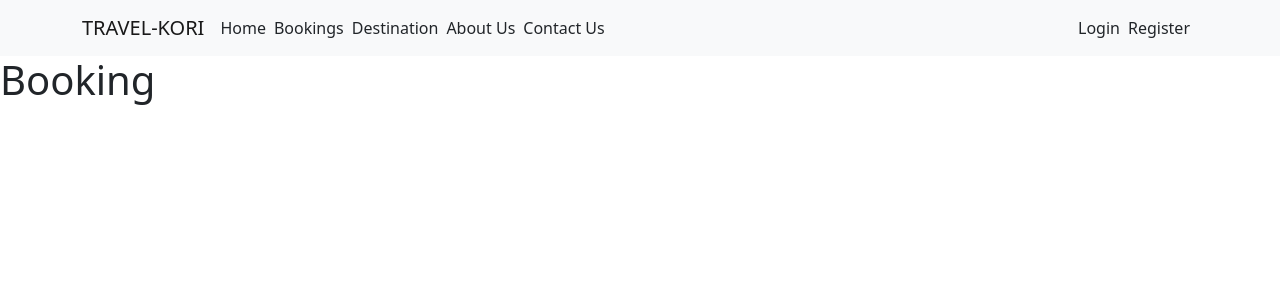
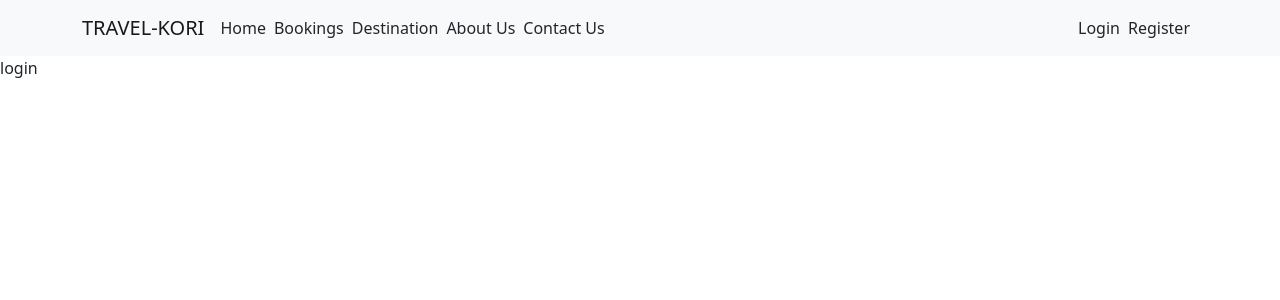
Before and after one commit to EhsanEIK/travel-kori-website, a React (Create React App) app: page /login in a window 1280 px wide. Shown: the top 300 px of the page. Built offline with nearby package versions, Linux system fonts and the light colour scheme.

Commit message:
updated navbar

```diff
--- a/src/Pages/Shared/Menubar/Menubar.js
+++ b/src/Pages/Shared/Menubar/Menubar.js
@@ -20,8 +20,8 @@ const Menubar = () => {
                     </Nav>
                     <div className="justify-content-end">
                         <Navbar.Text>
-                            <Link className='text-decoration-none text-dark me-2' to=''>Login</Link>
-                            <Link className='text-decoration-none text-dark me-2' to=''>Register</Link>
+                            <Link className='text-decoration-none text-dark me-2' to='/login'>Login</Link>
+                            <Link className='text-decoration-none text-dark me-2' to='/register'>Register</Link>
                         </Navbar.Text>
                     </div>
                 </Navbar.Collapse>
--- a/src/Routes/Routes/routes.js
+++ b/src/Routes/Routes/routes.js
@@ -2,6 +2,8 @@ import { createBrowserRouter } from "react-router-dom";
 import Main from "../../layouts/Main";
 import Booking from "../../Pages/Booking/Booking";
 import Home from "../../Pages/Home/Home";
+import Login from "../../Pages/Login/Login/Login";
+import Register from "../../Pages/Login/Register/Register";
 
 export const router = createBrowserRouter([
     {
@@ -10,8 +12,8 @@ export const router = createBrowserRouter([
         children: [
             { path: '/', element: <Home></Home> },
             { path: '/booking', element: <Booking></Booking> },
-            { path: '/login', element: <Booking></Booking> },
-            { path: '/register', element: <Booking></Booking> },
+            { path: '/login', element: <Login></Login> },
+            { path: '/register', element: <Register></Register> },
         ]
     }
 ])
```
